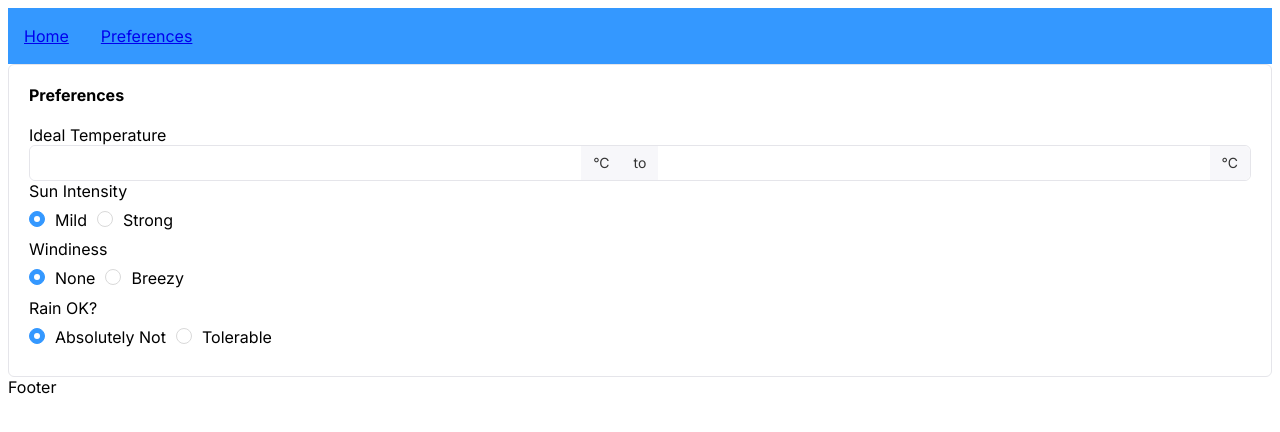
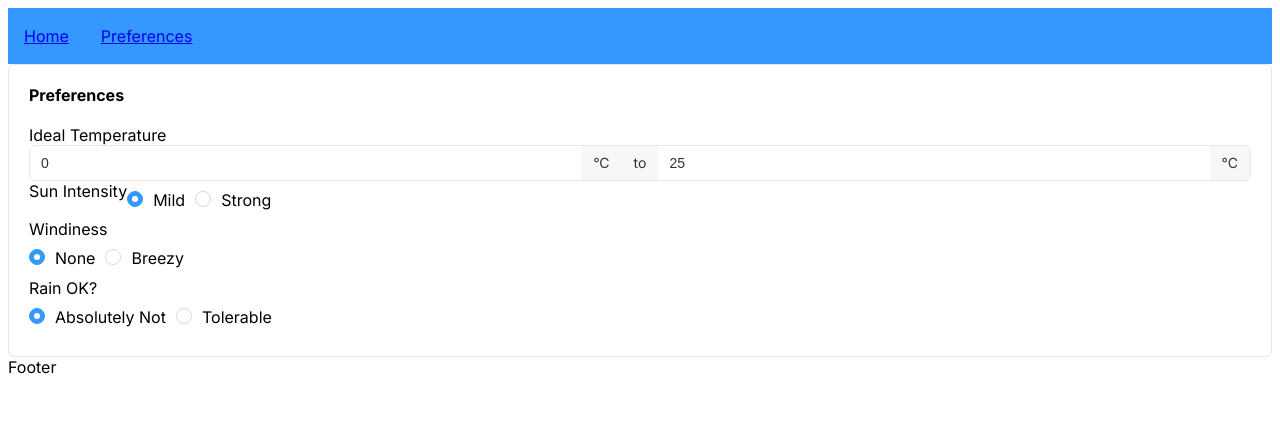
Before and after one commit to dayqiu22/sun-bather, a Next.js app: page /home/preferences in a window 1280 px wide. Shown: the top 432 px of the page. Built offline with nearby package versions, Linux system fonts and the light colour scheme.

Commit message:
ediiting selection form

```diff
--- a/src/app/page.tsx
+++ b/src/app/page.tsx
@@ -8,8 +8,8 @@ export default function Landing() {
     <main className={styles.main}>
       <div className={styles.description}>
         Landing Page
+        <Title/>
         <Start/>
-        <Title/>
       </div>
     </main>
   );
--- a/src/app/ui/preferences/selection.tsx
+++ b/src/app/ui/preferences/selection.tsx
@@ -1,36 +1,60 @@
 import { Radio, RadioGroup } from 'rsuite';
 import { Input, InputGroup } from 'rsuite';
+import { Preference } from '@/app/lib/definitions';
+import React, { useState } from 'react';
+
 
 export default function Selection() {
+    const [tempMin, setTempMin] = React.useState(0);
+    const [tempMax, setTempMax] = React.useState(25);
+    const [sun, setSun] = React.useState<string>("no");
+    const [wind, setWind] = React.useState("no");
+    const [rain, setRain] = React.useState("no");
+
+
     return (
         <div>
             <div>
                 Ideal Temperature
                 <InputGroup>
-                    <Input />
+                    <Input
+                        placeholder='Minimum Temperature'
+                        id="temp_min"
+                        defaultValue={0}
+                        type="number"
+                        value={tempMin}
+                        onChange={value => setTempMin(parseFloat(value))}
+                    />
                     <InputGroup.Addon>&deg;C</InputGroup.Addon>
                     <InputGroup.Addon>to</InputGroup.Addon>
-                    <Input />
+                    <Input
+                        placeholder='Maximum Temperature'
+                        id="temp_max"
+                        defaultValue={25}
+                        type='number'
+                        value={tempMax}
+                        onChange={value => setTempMax(parseFloat(value))}/>
                     <InputGroup.Addon>&deg;C</InputGroup.Addon>
                 </InputGroup>
             </div>
-            Sun Intensity
+
             <div>
-                <RadioGroup name="sun" inline defaultValue="no">
+                <RadioGroup id="sun" inline value={sun}>
+                    <label>Sun Intensity</label>
                     <Radio value="no">Mild</Radio>
                     <Radio value="yes">Strong</Radio>
                 </RadioGroup>
             </div>
             Windiness
             <div>
-                <RadioGroup name="wind" inline defaultValue="no">
+                <RadioGroup id="wind" inline defaultValue="no">
                     <Radio value="no">None</Radio>
                     <Radio value="yes">Breezy</Radio>
                 </RadioGroup>
             </div>
             Rain OK?
             <div>
-                <RadioGroup name="rain" inline defaultValue="no">
+                <RadioGroup id="rain" inline defaultValue="no">
                     <Radio value="no">Absolutely Not</Radio>
                     <Radio value="yes">Tolerable</Radio>
                 </RadioGroup>
```
Also changed, not shown: src/app/data/user.json (added, +10 -0 lines).
